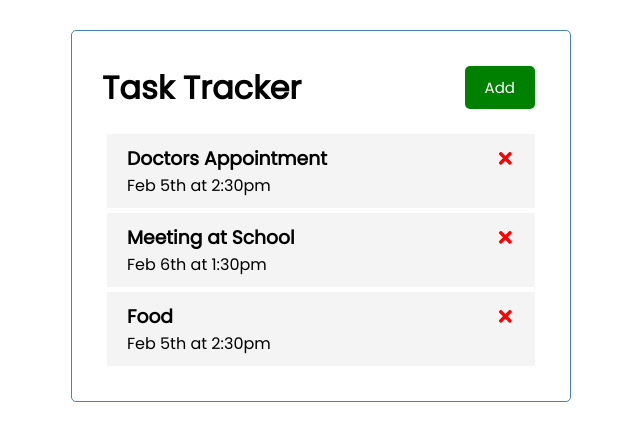
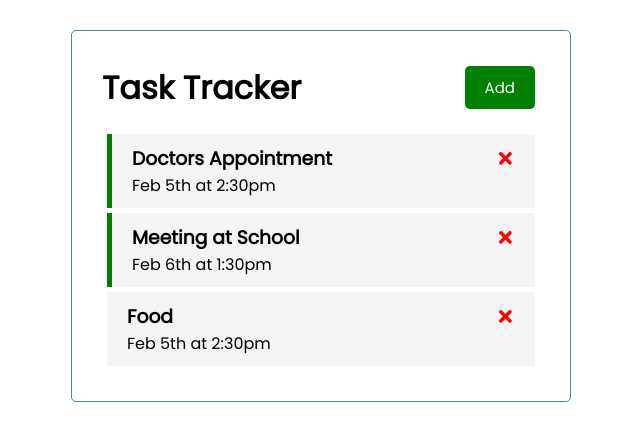
Before and after one commit to Annie-Huang/react-task-tracker, a React (Create React App) app: page / in a window 1280 px wide. Shown: the top 440 px of the page, without its empty margins (319-959 px from the left). Built offline with nearby package versions, Linux system fonts and the light colour scheme.

Commit message:
Implement the logic of toggleReminder and set className conditionally

```diff
--- a/src/App.js
+++ b/src/App.js
@@ -31,7 +31,11 @@
 
   // Toggle Reminder
   const toggleReminder = (id) => {
-    console.log(id);
+    setTasks(
+      tasks.map((task) =>
+        task.id === id ? { ...task, reminder: !task.reminder } : task
+      )
+    );
   };
 
   return (
--- a/src/components/Task.js
+++ b/src/components/Task.js
@@ -4,7 +4,10 @@
 
 const Task = ({ task, onDelete, onToggle }) => {
   return (
-    <div className='task' onDoubleClick={() => onToggle(task.id)}>
+    <div
+      className={`task ${task.reminder ? 'reminder' : ''}`}
+      onDoubleClick={() => onToggle(task.id)}
+    >
       <h3>
         {task.text}{' '}
         <FaTimes
```
Also changed, not shown: Note.txt.
